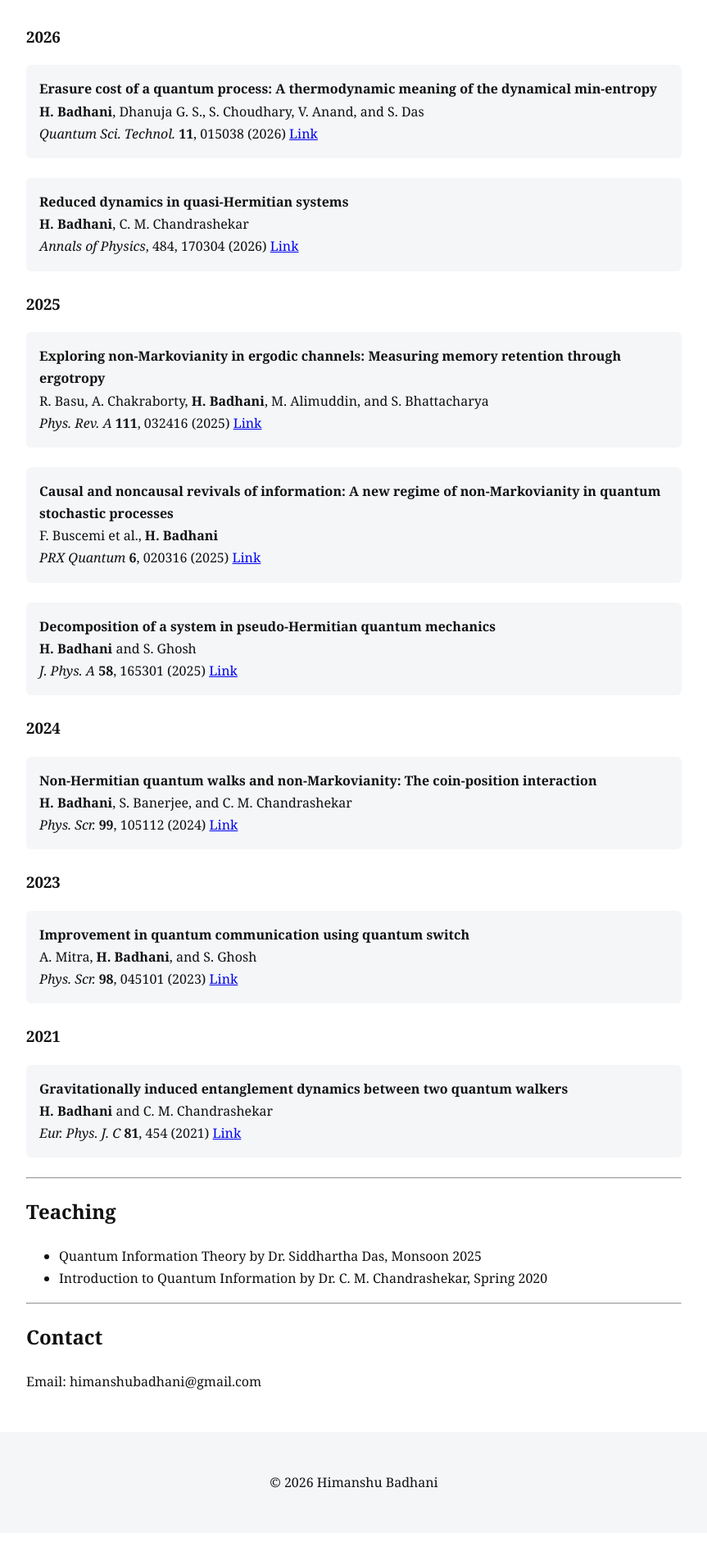
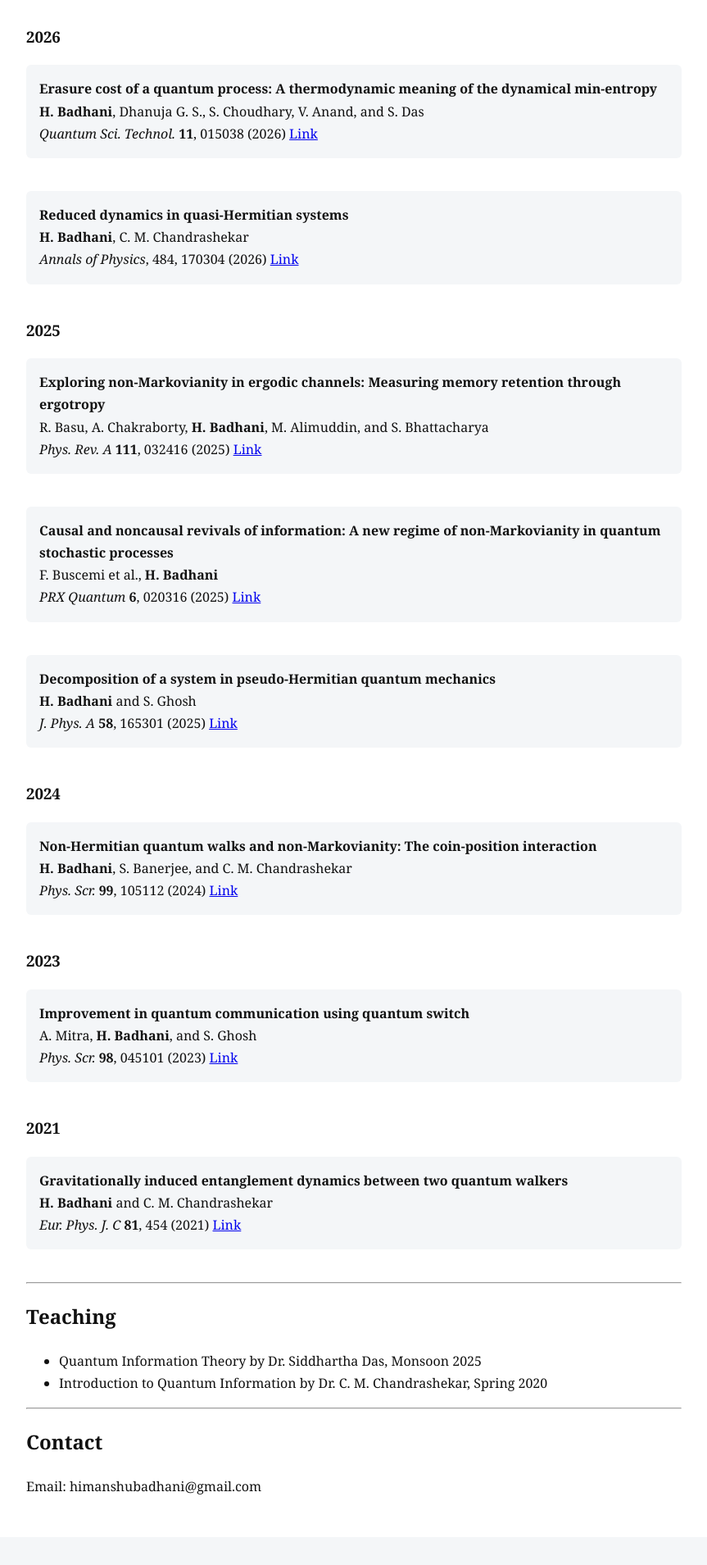
Before and after one commit to himanshubadhani/himanshubadhani.github.io, a Jekyll site: the page built from index.md, in a window 1280 px wide. Shown: the part 857-2766 px from the top of the page at 82% size, without its empty margins (208-1071 px from the left). Built offline with Jekyll 4.4.1, drawn with Linux system fonts in a browser that asks for light colours; before the commit the page ends 2727 px from its top, so only the background shows below that.

Commit message:
Update style.css

```diff
--- a/assets/css/style.css
+++ b/assets/css/style.css
@@ -190,6 +190,6 @@ body.dark .sun {
 .pub-item {
     background: var(--card);
     padding: 1rem;
-    margin-bottom: 1.5rem;   /* spacing between entries */
+    margin-bottom: 2.5rem;   /* spacing between entries */
     border-radius: 6px;
 }
```
